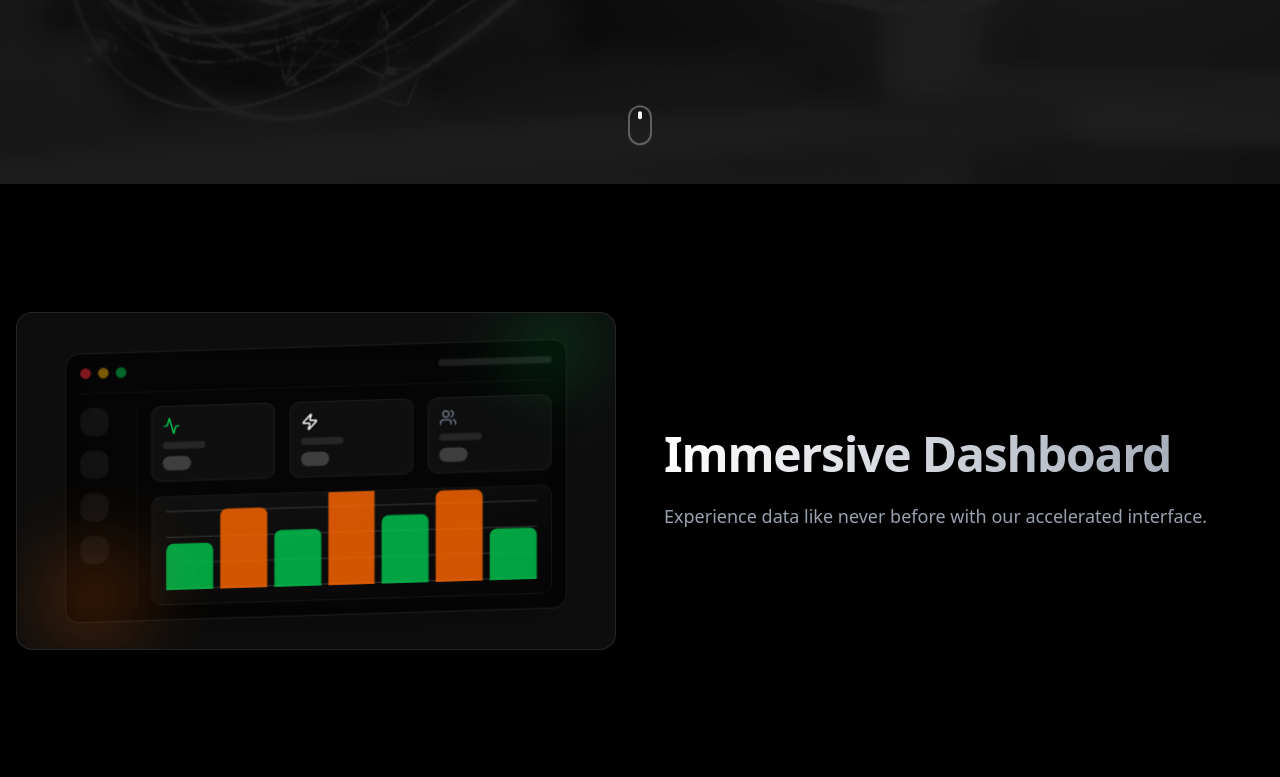
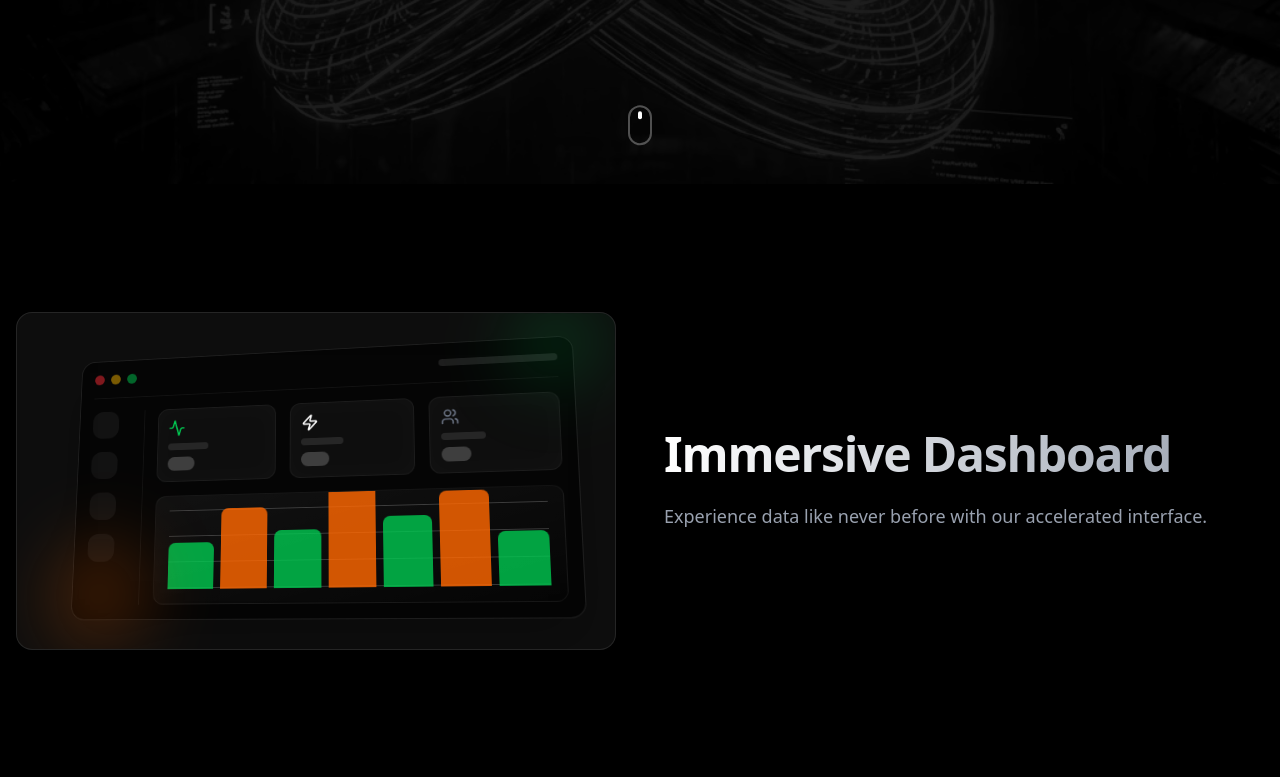
Before and after one commit to don-frex/infinity_dashboard, a Next.js app: page / in a window 1280 px wide. Shown: the part 616-1393 px from the top of the page. Built offline with nearby package versions, Linux system fonts and the light colour scheme; no server answers.

Commit message:
change dark image

```diff
--- a/src/app/globals.css
+++ b/src/app/globals.css
@@ -144,4 +144,12 @@
 	body {
 		@apply bg-background text-foreground;
 	}
+
+	.perspective-1000 {
+		perspective: 1000px;
+	}
+
+	.transform-style-3d {
+		transform-style: preserve-3d;
+	}
 }
--- a/src/components/home/Features3D.tsx
+++ b/src/components/home/Features3D.tsx
@@ -29,10 +29,10 @@ export function Features3D() {
 						className={`mb-32 flex flex-col items-center gap-12 lg:flex-row ${feature.align === 'right' ? 'lg:flex-row-reverse' : ''}`}
 					>
 						<motion.div
-							initial={{ opacity: 0, x: feature.align === 'left' ? -50 : 50 }}
-							whileInView={{ opacity: 1, x: 0 }}
-							viewport={{ once: true, margin: "-100px" }}
-							transition={{ duration: 0.8 }}
+							initial={{ opacity: 0, y: 20 }}
+							whileInView={{ opacity: 1, y: 0 }}
+							viewport={{ once: true, margin: "-50px" }}
+							transition={{ duration: 0.6 }}
 							className="flex-1"
 						>
 							<div className="relative aspect-video w-full overflow-hidden rounded-2xl border border-white/10 bg-white/5 shadow-2xl backdrop-blur-sm group perspective-1000">
```
Also changed, not shown: public/assets/hero-3d.png.
